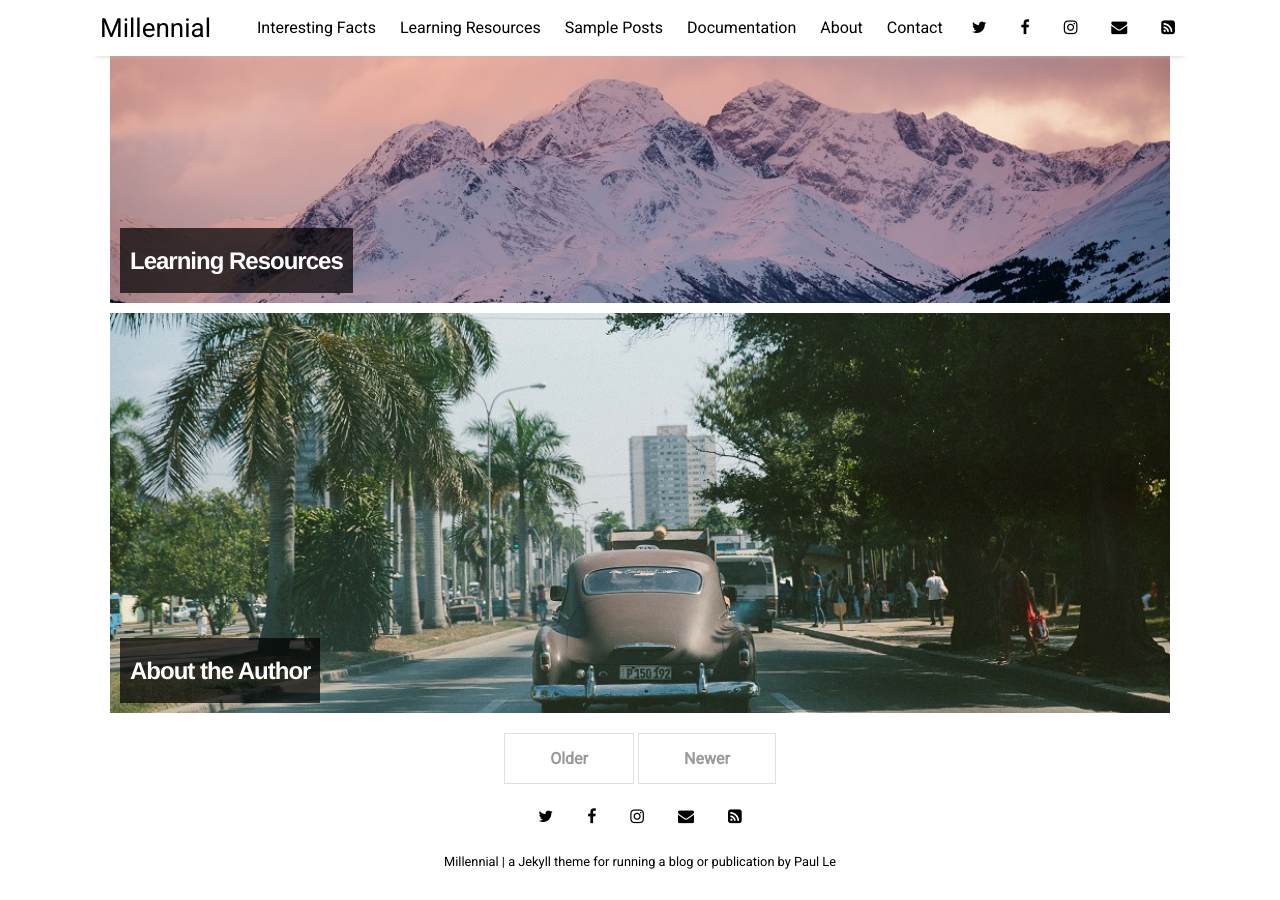
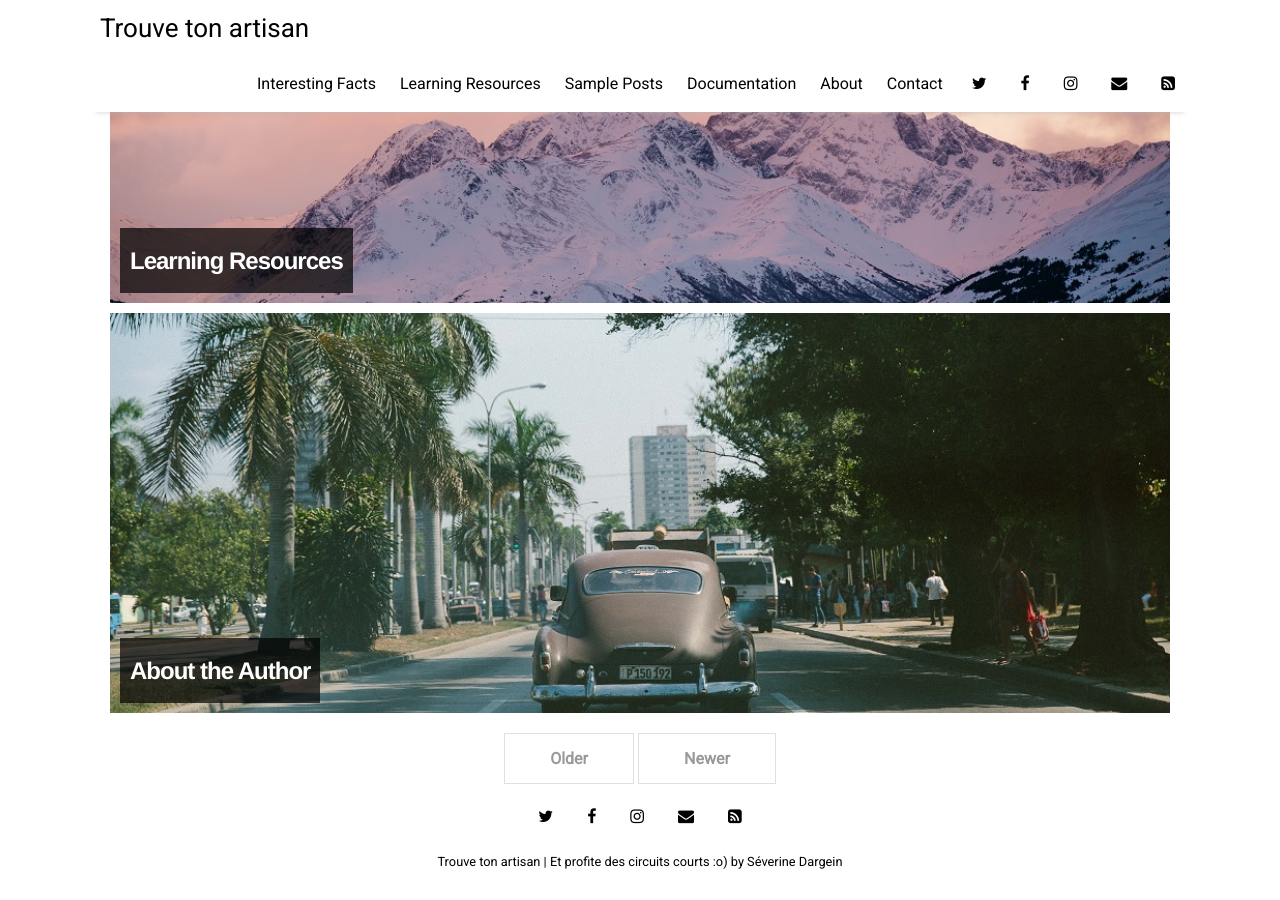
Before and after one commit to sev-git/sev-git.github.io, a Jekyll site: the page built from index.html, in a window 1280 px wide and 900 px high, scrolled down 1398 px. Built offline with Jekyll 4.4.1, drawn with Linux system fonts in a browser that asks for light colours; nearby versions of some CDN libraries; the list of posts is cut into pages by our own code.

Commit message:
modify title, desc and author

```diff
--- a/_config.yml
+++ b/_config.yml
@@ -14,9 +14,9 @@
   style: :nested
 
 # Customise atom feed settings (this is where Jekyll-Feed gets configuration information)
-title:		           "Millennial"
-description:	       "a Jekyll theme for running a blog or publication"
-author:              "Paul Le"
+title:		           "Trouve ton artisan"
+description:	       "Et profite des circuits courts :o)"
+author:              "Séverine Dargein"
 
 # RSS 2.0 can be used instead of Atom by uncommenting following two lines
 #feed:
```
